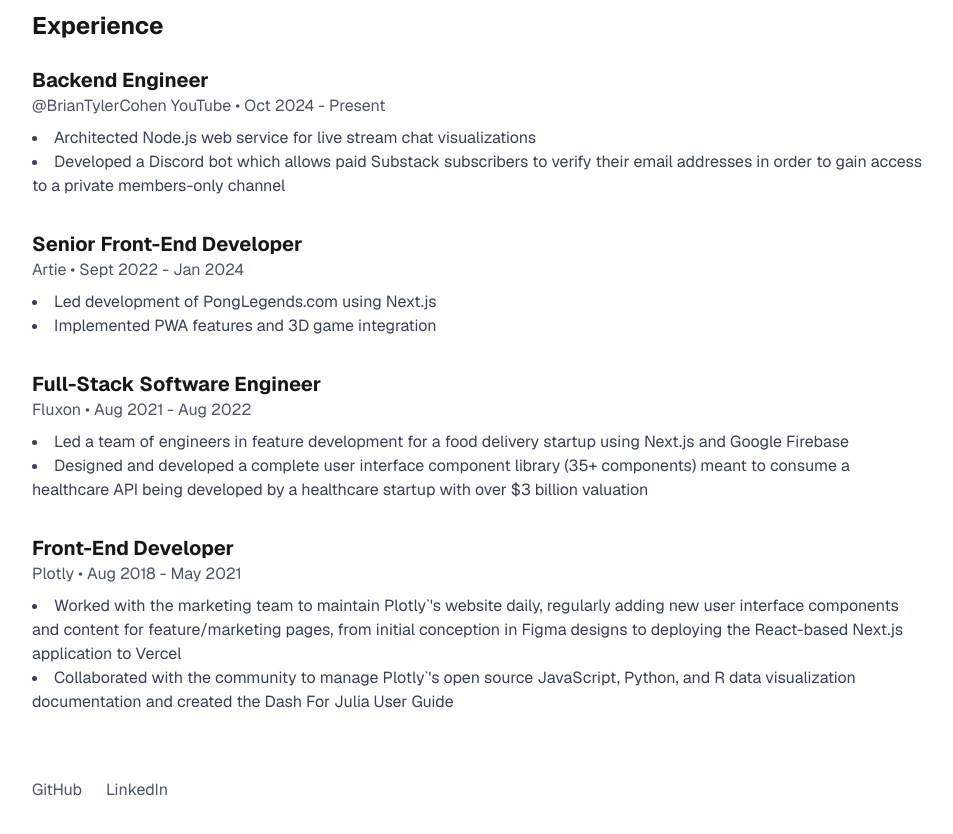
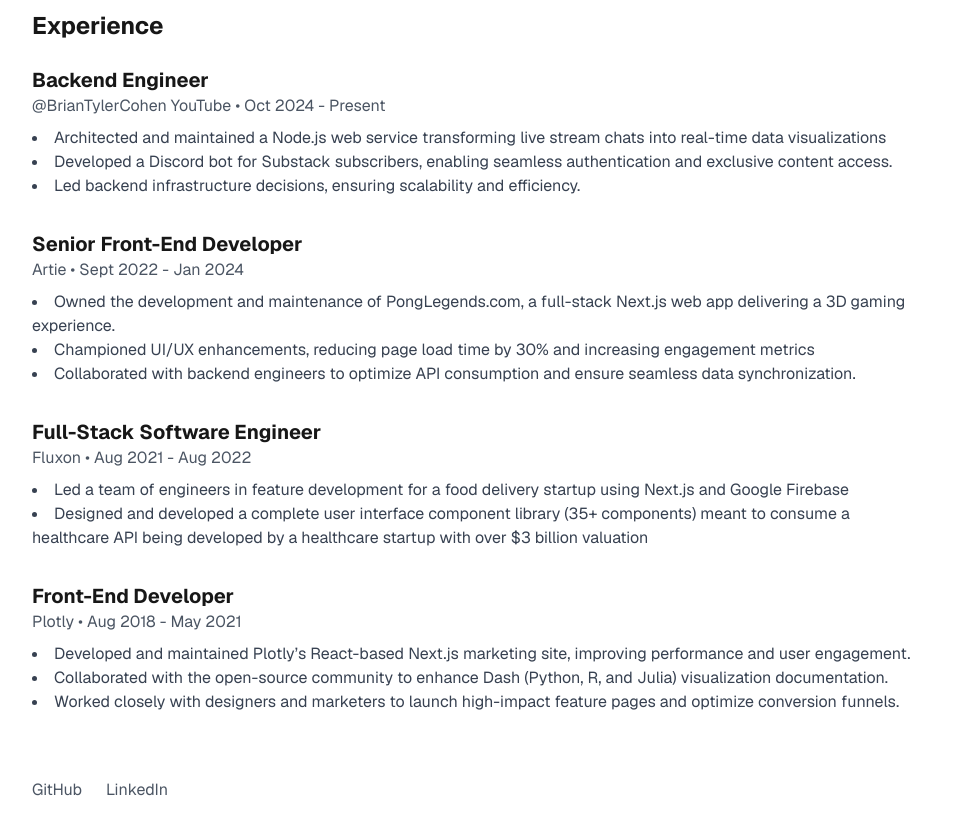
Before and after one commit to jdamiba/portfolio-current, a Next.js app: page / in a window 1280 px wide. Shown: the part 760-1594 px from the top of the page, without its empty margins (160-1113 px from the left). Built offline with nearby package versions, Linux system fonts and the light colour scheme.

Commit message:
update resume

```diff
--- a/app/page.tsx
+++ b/app/page.tsx
@@ -57,10 +57,11 @@
               className="border border-gray-200 dark:border-gray-800 rounded-lg p-6 transition-all hover:border-gray-400 dark:hover:border-gray-600 hover:shadow-lg"
             >
               <h4 className="text-xl font-bold mb-2">
-                What It`&apos;s Like To Learn About LangChain
+                What It&apos;s Like To Learn About LangChain
               </h4>
               <p className="text-gray-600 dark:text-gray-300 mb-4">
-                A YouTube video I made about learning about LangChain.
+                A short film I produced, wrote, and starred in about learning
+                about the LangChain framework.
               </p>
               <div className="flex gap-2">
                 <span className="text-sm bg-gray-100 dark:bg-gray-800 px-3 py-1 rounded">
@@ -87,13 +88,16 @@
               </p>
               <ul className="list-disc list-inside mt-2 text-gray-700 dark:text-gray-200">
                 <li>
-                  Architected Node.js web service for live stream chat
-                  visualizations
+                  Architected and maintained a Node.js web service transforming
+                  live stream chats into real-time data visualizations
                 </li>
                 <li>
-                  Developed a Discord bot which allows paid Substack subscribers
-                  to verify their email addresses in order to gain access to a
-                  private members-only channel
+                  Developed a Discord bot for Substack subscribers, enabling
+                  seamless authentication and exclusive content access.
+                </li>
+                <li>
+                  Led backend infrastructure decisions, ensuring scalability and
+                  efficiency.
                 </li>
               </ul>
             </div>
@@ -104,8 +108,18 @@
                 Artie • Sept 2022 - Jan 2024
               </p>
               <ul className="list-disc list-inside mt-2 text-gray-700 dark:text-gray-200">
-                <li>Led development of PongLegends.com using Next.js</li>
-                <li>Implemented PWA features and 3D game integration</li>
+                <li>
+                  Owned the development and maintenance of PongLegends.com, a
+                  full-stack Next.js web app delivering a 3D gaming experience.
+                </li>
+                <li>
+                  Championed UI/UX enhancements, reducing page load time by 30%
+                  and increasing engagement metrics
+                </li>
+                <li>
+                  Collaborated with backend engineers to optimize API
+                  consumption and ensure seamless data synchronization.
+                </li>
               </ul>
             </div>
 
@@ -137,16 +151,16 @@
               </p>
               <ul className="list-disc list-inside mt-2 text-gray-700 dark:text-gray-200">
                 <li>
-                  Worked with the marketing team to maintain Plotly`&apos;s
-                  website daily, regularly adding new user interface components
-                  and content for feature/marketing pages, from initial
-                  conception in Figma designs to deploying the React-based
-                  Next.js application to Vercel
+                  Developed and maintained Plotly’s React-based Next.js
+                  marketing site, improving performance and user engagement.
                 </li>
                 <li>
-                  Collaborated with the community to manage Plotly`&apos;s open
-                  source JavaScript, Python, and R data visualization
-                  documentation and created the Dash For Julia User Guide
+                  Collaborated with the open-source community to enhance Dash
+                  (Python, R, and Julia) visualization documentation.
+                </li>
+                <li>
+                  Worked closely with designers and marketers to launch
+                  high-impact feature pages and optimize conversion funnels.
                 </li>
               </ul>
             </div>
```
